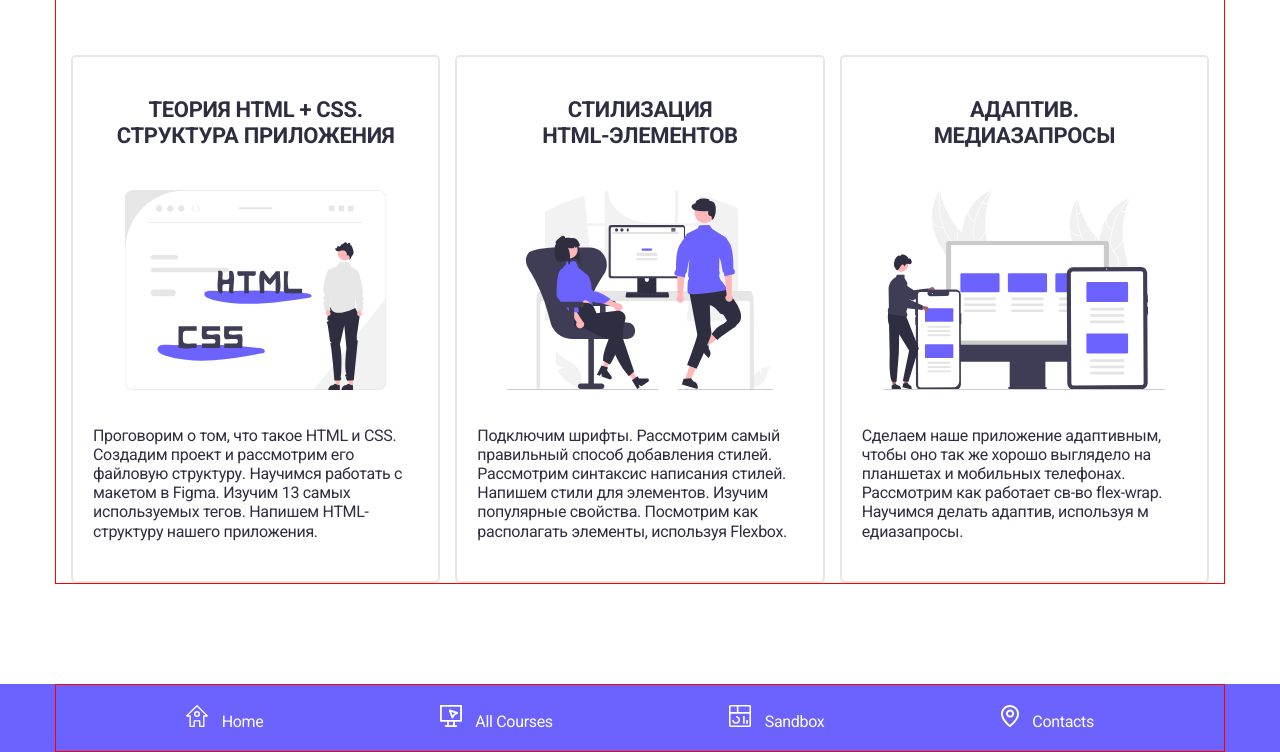
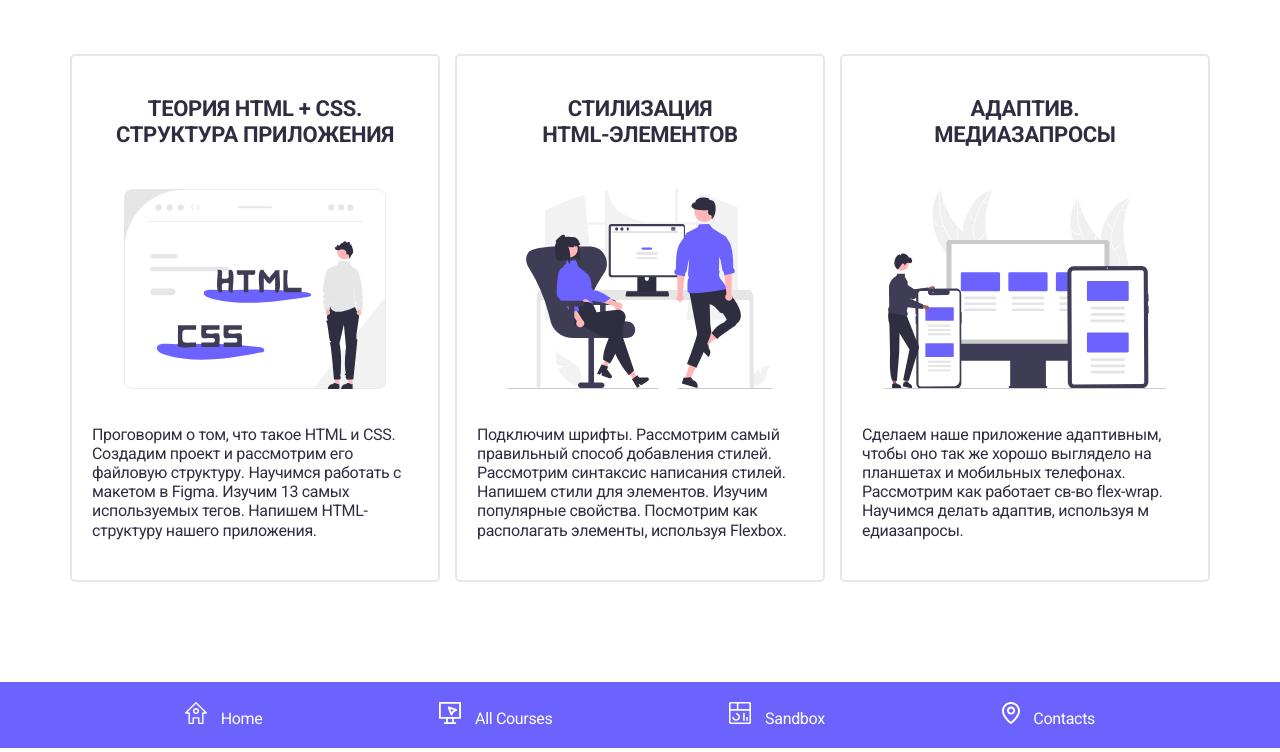
Before and after one commit to Gandal1f/Front-end, a plain HTML site: page Front-end/Project/index.html in a window 1280 px wide. Shown: the part 249-1001 px from the top of the page. Drawn offline with Linux system fonts and the light colour scheme.

Commit message:
убрал рамку

```diff
--- a/Front-end/Project/style.css
+++ b/Front-end/Project/style.css
@@ -12,13 +12,13 @@ body {
     color: #2F2E41;
 }
 
+/* Вставь в селектор, чтобы обзначить границы контейнера рамкой - border: 1px solid red; */
 .container {
     max-width: 1170px;
     width: 100%;
     height: 100%;
     padding: 0 15px;
     margin: 0 auto;
-    border: 1px solid red;
 }
 
 ul {
```
